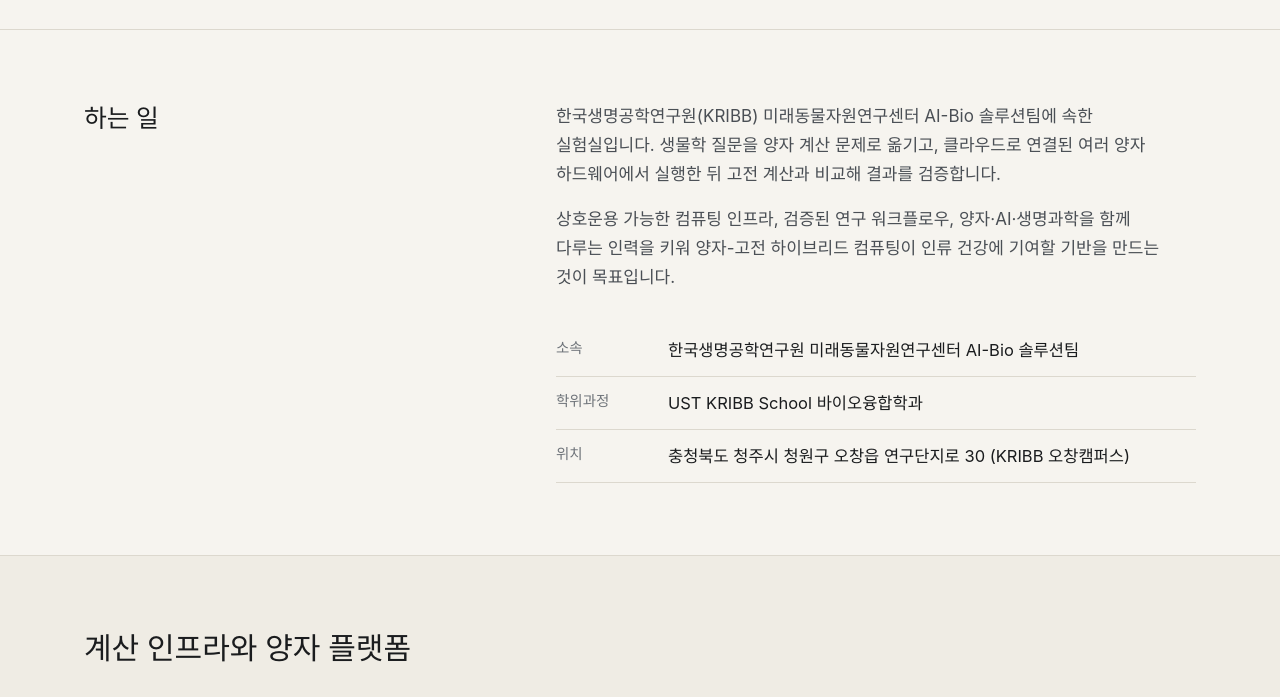
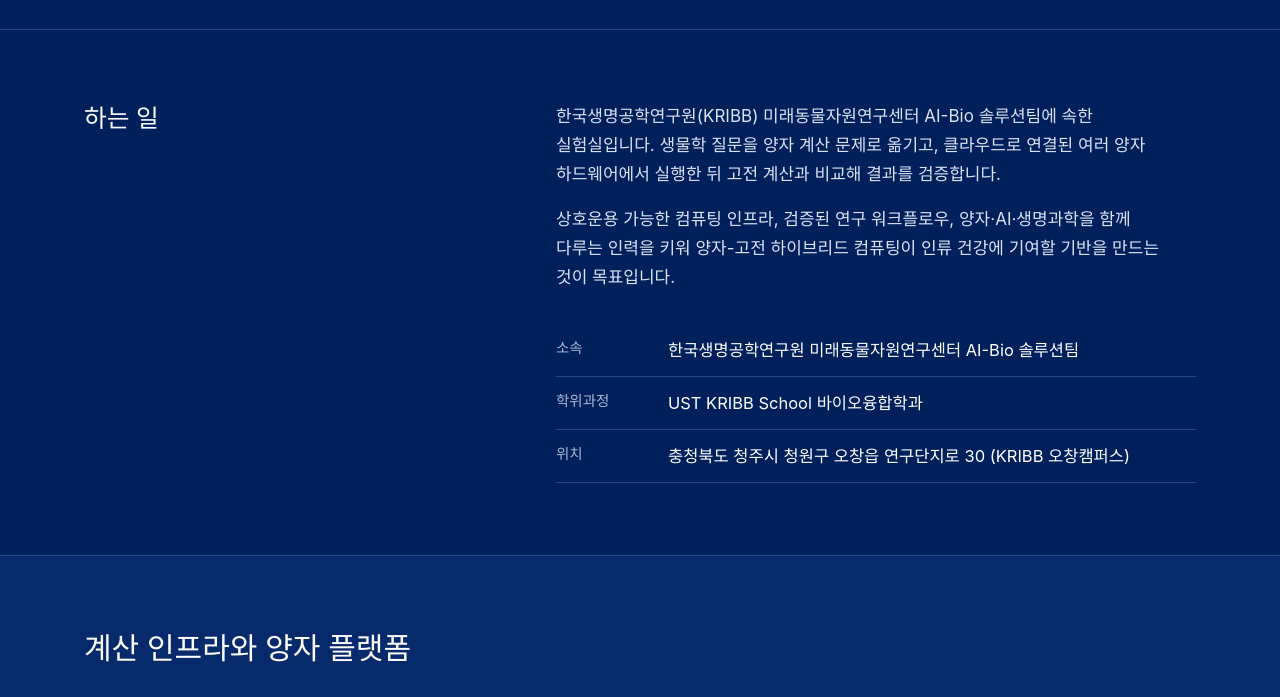
Before and after one commit to TKEIBIO/quantum-ai-bio-lab, a plain HTML site: page quantum-ai-bio-lab/lab.html in a window 1280 px wide. Shown: the part 274-971 px from the top of the page. Drawn offline with Linux system fonts and the light colour scheme; a web font is replaced by a local one.

Commit message:
Revise CSS for KRIBB color scheme and styles
Updated color scheme and styles for KRIBB branding.

```diff
--- a/quantum-ai-bio-lab/assets/css/style.css
+++ b/quantum-ai-bio-lab/assets/css/style.css
@@ -1,20 +1,22 @@
 /* 퀀텀AI바이오 실증실험실 — 연구 저널 톤의 디자인 시스템
-   한 가지 강조색(딥 틸), 종이 톤 표면, 세리프 제목, 데이터에만 모노 */
+   KRIBB 남색 바탕, 흰 글씨, 하늘색 강조 한 가지, 세리프 제목, 데이터에만 모노 */
 
+/* KRIBB 공식 색: PANTONE 281(짙은 남색) 배경 + 흰 글씨, PANTONE 2915(하늘색) 강조 */
 :root {
-  --paper: #f6f4ef;
-  --paper-2: #efece4;
-  --surface: #fbfaf7;
-  --ink: #1a1c1e;
-  --ink-2: #4a4f55;
-  --ink-3: #6f747a;
-  --rule: #dcd8ce;
-  --rule-soft: #e7e3da;
-  --accent: #0b6b60;
-  --accent-ink: #08544b;
-  --accent-wash: #e3efec;
-  --node-a: #0b6b60;
-  --node-b: #b5532f;
+  --paper: #00205b;      /* PANTONE 281 */
+  --paper-2: #062a6b;
+  --surface: #0b3275;
+  --ink: #ffffff;
+  --ink-2: #dbe3f1;
+  --ink-3: #a9b8d3;
+  --rule: #2b4a85;
+  --rule-soft: #1a3a78;
+  --accent: #5bc2e7;     /* PANTONE 2915 */
+  --accent-ink: #8ad5f0;
+  --accent-wash: #0f3a7a;
+  --node-a: #5bc2e7;
+  --node-b: #f2a36b;
+  --code-bg: #00153d;
 
   --serif: "Noto Serif KR", "Nanum Myeongjo", Georgia, serif;
   --sans: "Pretendard", "Noto Sans KR", -apple-system, BlinkMacSystemFont, "Segoe UI", sans-serif;
@@ -24,25 +26,7 @@
   --maxw: 1160px;
   --measure: 68ch;
   --z-header: 10;
-  color-scheme: light;
-}
-@media (prefers-color-scheme: dark) {
-  :root {
-    --paper: #121413;
-    --paper-2: #181b1a;
-    --surface: #1a1d1c;
-    --ink: #ebe8e1;
-    --ink-2: #b9b6ae;
-    --ink-3: #8f8c85;
-    --rule: #2c302e;
-    --rule-soft: #232725;
-    --accent: #5cc2b2;
-    --accent-ink: #7fd3c5;
-    --accent-wash: #17302c;
-    --node-a: #5cc2b2;
-    --node-b: #e08a66;
-    color-scheme: dark;
-  }
+  color-scheme: dark;
 }
 
 * { box-sizing: border-box; }
@@ -232,7 +216,7 @@ a.title:hover { color: var(--accent-ink); text-decoration: underline; }
 }
 .search::placeholder { color: var(--ink-3); }
 
-pre.code { background: var(--ink); color: var(--paper); padding: var(--s5); border-radius: 8px; overflow-x: auto; font: 13.5px/1.7 var(--mono); max-width: 100%; }
+pre.code { background: var(--code-bg); color: var(--ink); border: 1px solid var(--rule); padding: var(--s5); border-radius: 8px; overflow-x: auto; font: 13.5px/1.7 var(--mono); max-width: 100%; }
 code { font-family: var(--mono); font-size: .9em; background: var(--paper-2); padding: 1px 5px; border-radius: 4px; }
 .empty { color: var(--ink-3); padding: var(--s5) 0; }
 
@@ -246,7 +230,6 @@ code { font-family: var(--mono); font-size: .9em; background: var(--paper-2); pa
 .site-footer nav a { color: var(--ink-2); }
 @media (max-width: 700px) { .site-footer .wrap { grid-template-columns: 1fr; } .site-footer nav { justify-content: start; } }
 
-/* 어두운 화면에서는 KRIBB 로고를 흰 바탕 위에 둡니다 (로고 글자가 검정) */
-@media (prefers-color-scheme: dark) {
-  .kribb-logo { background: #fff; padding: 8px 12px; border-radius: 6px; }
-}
+/* KRIBB 로고는 글자가 검정이라 남색 바탕 위에서는 흰 바탕을 깔아 둡니다 */
+.kribb-logo { background: #fff; padding: 8px 12px; border-radius: 6px; }
+.brand-mark { background: #fff; border-radius: 6px; padding: 2px; box-sizing: content-box; }
```
